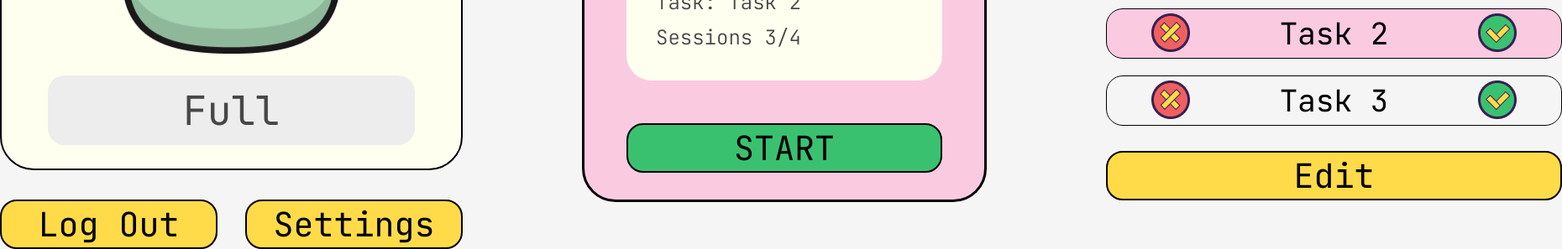
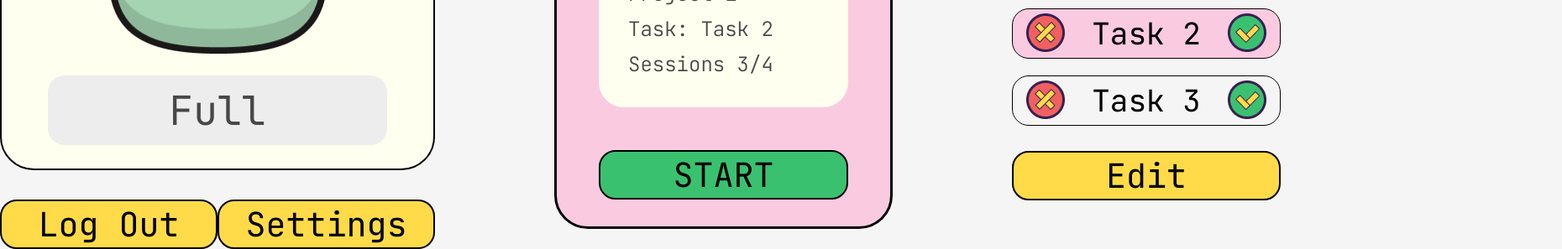
Before and after one commit to fedorova-ekaterina/hexpet, a website: page index.html in a window 1280 px wide. Shown: the part 755-1052 px from the top of the page at 84% size, 1860 px wide, since content can reach past the window. Drawn offline with Linux system fonts and the light colour scheme.

Commit message:
correct min-width

```diff
--- a/css/account.css
+++ b/css/account.css
@@ -1,3 +1,7 @@
+.account__container {
+    min-width: 25vw;
+}
+
 .account__pet {
     margin-bottom: 35px;
 }
--- a/css/base.css
+++ b/css/base.css
@@ -38,3 +38,9 @@ ul {
 * {
     box-sizing: border-box;
 }
+
+.container {
+    margin: 0 auto;
+    max-width: 100vw;
+    padding-top: 56px;
+}
--- a/css/main.css
+++ b/css/main.css
@@ -1,10 +1,12 @@
 @import '../fonts/fonts.css';
 @import './base.css';
+@import './page-main.css';
 @import './btn.css';
 @import './visually-hidden.css';
 @import './account.css';
 @import './user.css';
 @import './pet.css';
+@import './timer-page.css';
 @import './timer.css';
 @import './projects.css';
 @import './tasks.css';
@@ -25,36 +27,5 @@
 
 .container {
     margin: 0 auto;
-    max-width: 1860px;
-    padding-top: 56px;
+    max-width: 100vw;
 }
-
-.page-main__container {
-    display: flex;
-    gap: 142px;
-}
-
-.account__container {
-    min-width: 551px;
-}
-
-.timer-page__container {
-    min-width: 482px;
-}
-
-.task-manager__container {
-    min-width: 543px;
-}
-
-.user__container {
-    display: flex;
-    flex-direction: column;
-    gap: 20px;
-    margin-bottom: 115px;
-}
-
-.pet__container {
-    display: flex;
-    flex-direction: column;
-    gap: 25px;
-}
--- /dev/null
+++ b/css/page-main.css
@@ -0,0 +1,4 @@
+.page-main__container {
+    display: flex;
+    gap: 142px;
+}
--- a/css/pet.css
+++ b/css/pet.css
@@ -3,6 +3,12 @@
     border: 2px solid var(--black);
     border-radius: 40px;
     padding: 28px 55px;
+}
+
+.pet__container {
+    display: flex;
+    flex-direction: column;
+    gap: 25px;
 }
 
 .pet__food {
--- /dev/null
+++ b/css/task-manager.css
@@ -0,0 +1,3 @@
+.task-manager__container {
+    min-width: 25vw;
+}
--- a/css/tasks.css
+++ b/css/tasks.css
@@ -1,6 +1,7 @@
 .tasks__container {
     display: flex;
     flex-direction: column;
+    min-width: 25vw;
 }
 
 .tasks__title,
--- /dev/null
+++ b/css/timer-page.css
@@ -0,0 +1,8 @@
+.timer-page__container {
+    min-width: 25vw;
+}
+
+.timer-page__logo {
+    display: flex;
+    margin-bottom: 85px;
+}
--- a/css/timer.css
+++ b/css/timer.css
@@ -3,11 +3,6 @@
     border: 3px solid var(--black);
     border-radius: 40px;
     padding: 32px 50px;
-}
-
-.timer-page__logo {
-    display: flex;
-    margin-bottom: 85px;
 }
 
 .timer__block {
--- a/css/user.css
+++ b/css/user.css
@@ -1,3 +1,10 @@
+.user__container {
+    display: flex;
+    flex-direction: column;
+    gap: 20px;
+    margin-bottom: 115px;
+}
+
 .user__caption {
     color: var(--grey-1);
     font-weight: 300;
```
